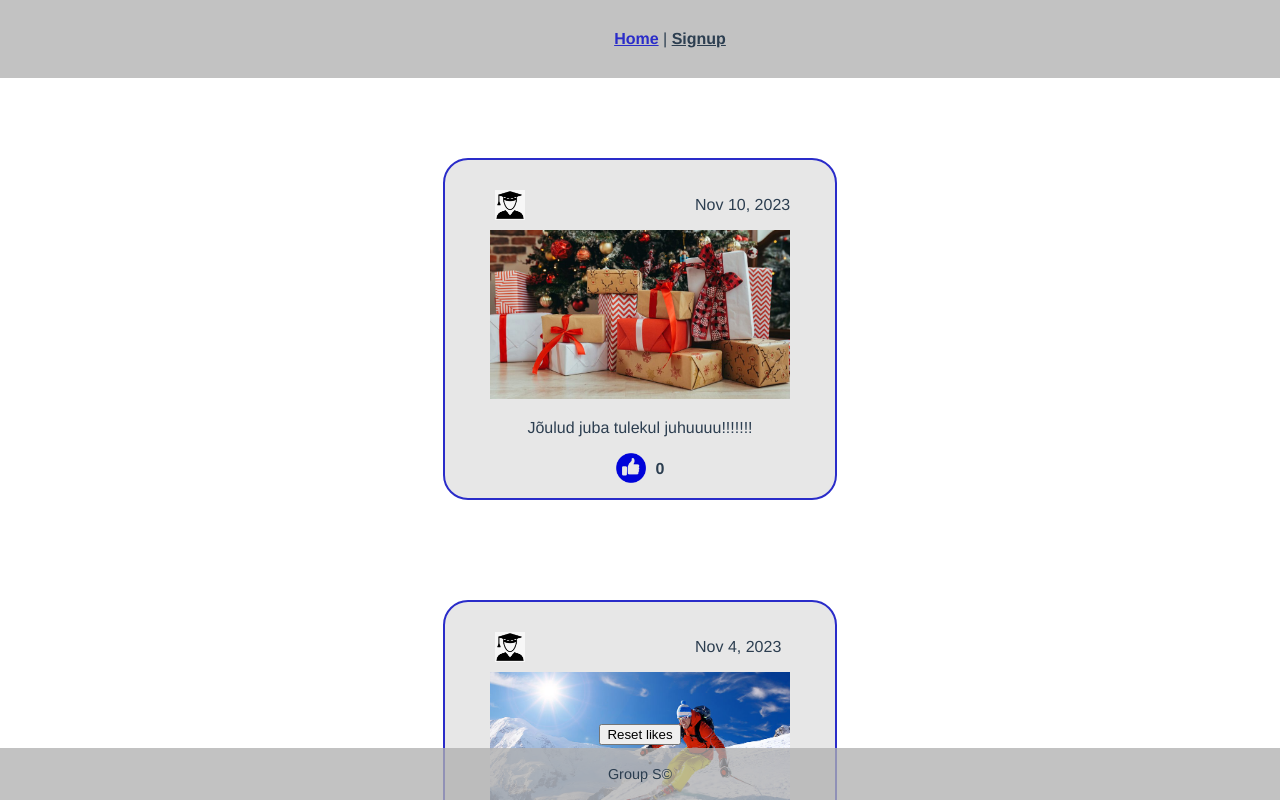
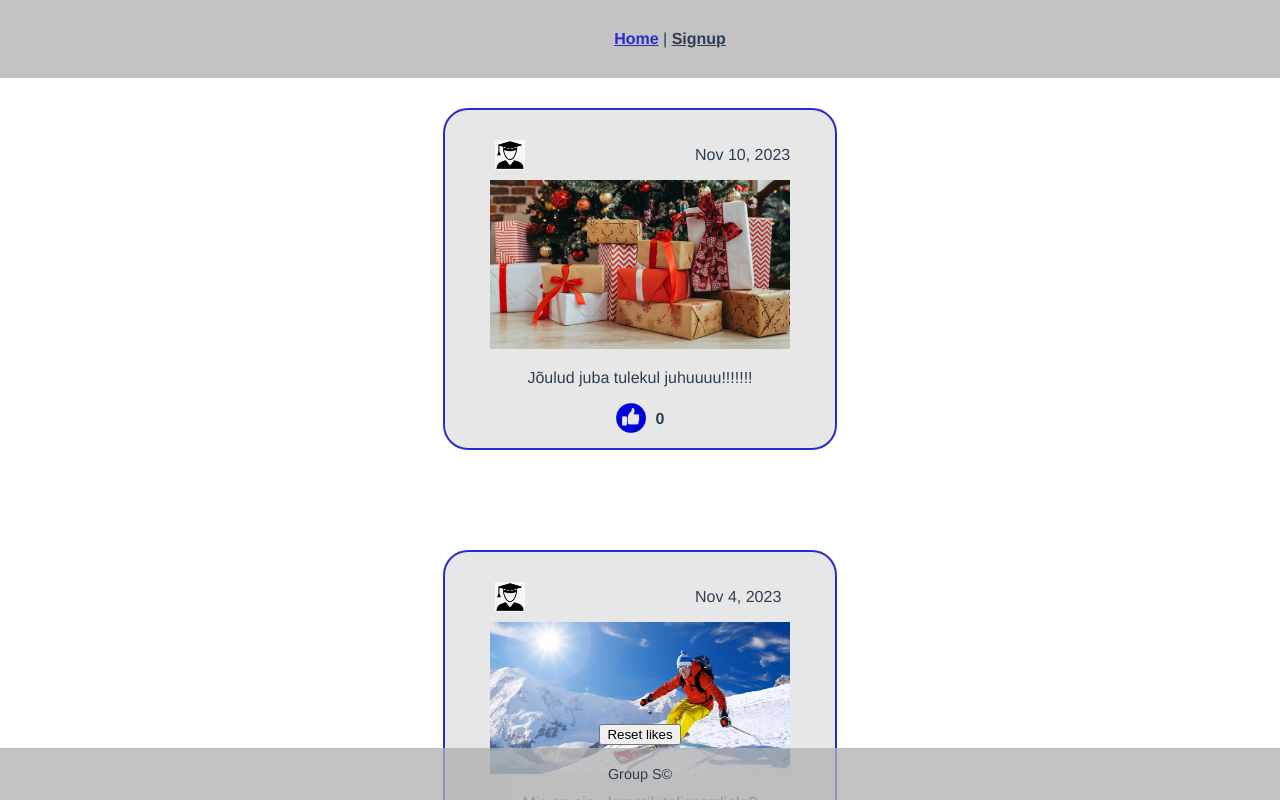
Before and after one commit to marelipartelpoeg/WADgroupS-HW3, a Vue app: page /signup in a window 1280 px wide. Shown: the top 800 px of the page. Built offline with nearby package versions, Linux system fonts and the light colour scheme.

Commit message:
more styling

```diff
--- a/src/views/MainView.vue
+++ b/src/views/MainView.vue
@@ -35,14 +35,12 @@ body {
   padding-bottom: 50px;
 }
 .post-container {
-  margin-top: 50px;
   display: flex;
   align-items: center;
   flex-direction: column;
 }
 
 .reset-likes {
-  margin-bottom: 70px;
   position: sticky;
   bottom: 55px;
 }
--- a/src/views/SignupView.vue
+++ b/src/views/SignupView.vue
@@ -127,10 +127,6 @@ button {
   width: 30%;
 }
 
-main {
-  margin-top: 200px;
-}
-
 p {
   padding: 0px 15px;
 }
@@ -140,7 +136,7 @@ button:hover {
 }
 
 .form-container {
-    margin-top: 100px;
+  margin-top: 108px;
   display: flex;
   align-items: center;
   flex-direction: column;
```
Lines whose indentation alone changed are shown as unchanged.
